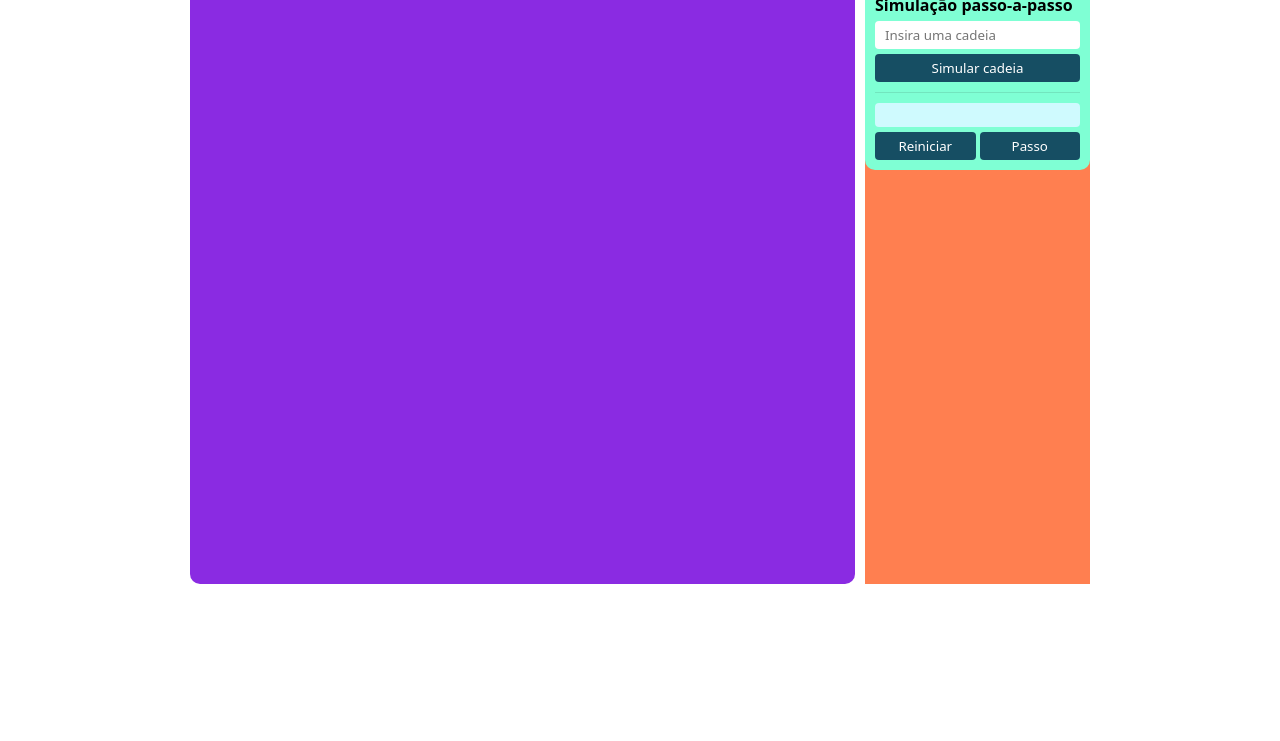
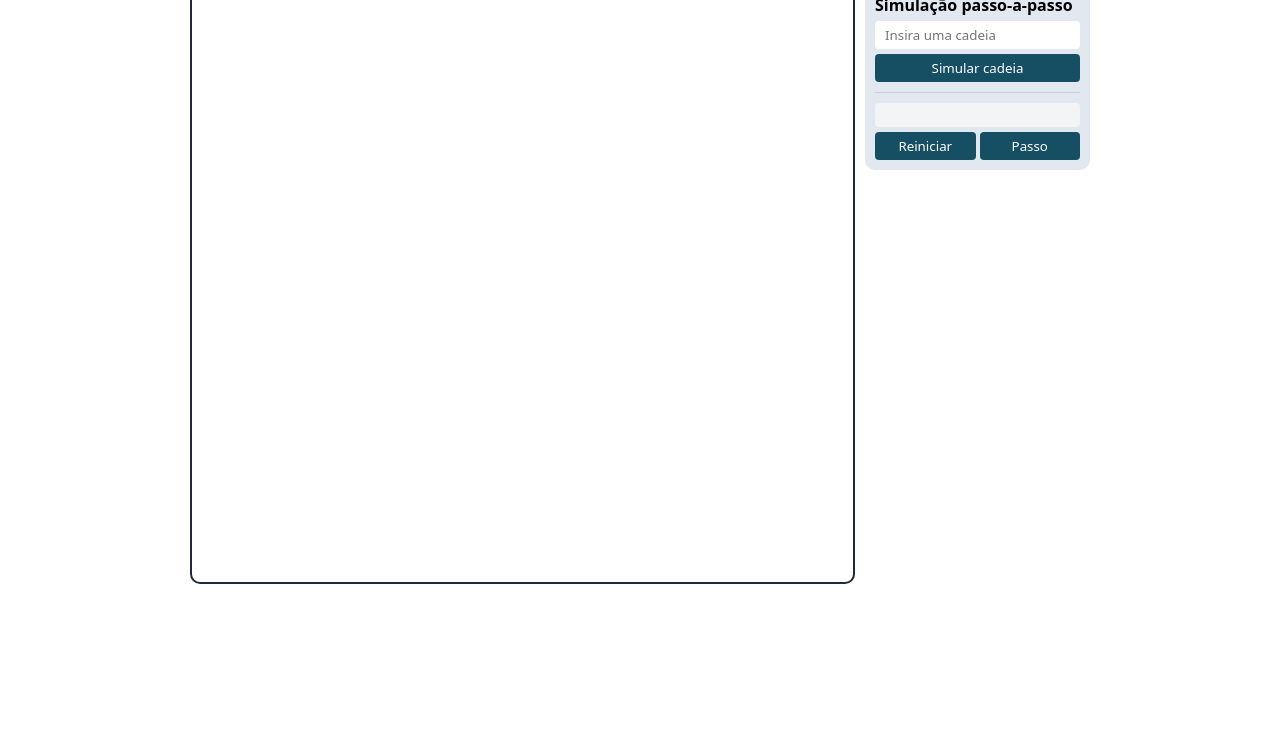
Before and after one commit to Salies/lftc, a plain HTML site: page projects/automata/index.html in a window 1280 px wide. Shown: the part 59-800 px from the top of the page. Drawn offline with Linux system fonts and the light colour scheme.

Commit message:
autômato: estilo melhor

```diff
--- a/projects/automata/css/index.css
+++ b/projects/automata/css/index.css
@@ -49,9 +49,9 @@
     position: relative;
     width: calc(75% - 10px);
     min-height:600px;
-    background-color: blueviolet;
     margin-right:10px;
     border-radius: 10px;
+    border: 2px solid #1f2937;
 }
 
 .automata > canvas {
@@ -61,14 +61,13 @@
 
 .operations {
     width: 25%;
-    background-color: coral;
 }
 
 .operations > div {
     margin-bottom: 10px;
-    background-color: aquamarine;
     padding:10px;
     border-radius: 10px;
+    background-color: #e2e8f0;
 }
 
 .operations > div:last-of-type {
@@ -99,7 +98,7 @@
 .simResult {
     height: 24px;
     border-radius: 4px;
-    background-color: rgb(207 250 254);
+    background-color: #f3f4f6;
     text-align: center;
 }
 
--- a/projects/automata/js/utils.js
+++ b/projects/automata/js/utils.js
@@ -3,5 +3,5 @@ const $ = document.querySelector.bind(document);
 const warningsDiv = $('.warnings');
 
 const setWarning = (msg) => {
-    swal("Erro!", msg, "error");
+    swal("Erro", msg, "error");
 }
```
